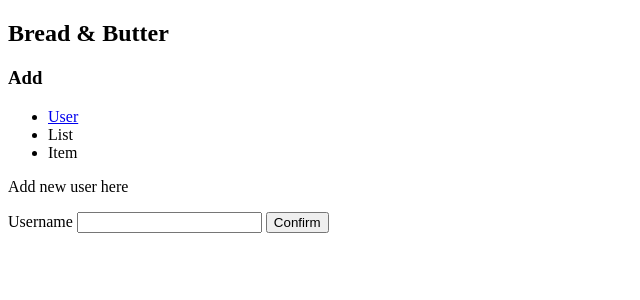
After one commit to davidbujok/grocery_web_app, a Flask app: page /add/user in a window 1280 px wide. The commit adds this page. Shown: the top 300 px of the page, without its empty margins (0-640 px from the left). Run offline with Flask 3, Linux system fonts and the light colour scheme.

Commit message:
Add option to create new user and new list for the user

```diff
--- a/controllers/items_controller.py
+++ b/controllers/items_controller.py
@@ -0,0 +1,3 @@
+from flask import Blueprint, render_template, redirect, request
+
+item_blueprint = Blueprint('items', __name__)
--- a/controllers/users_controllers.py
+++ b/controllers/users_controllers.py
@@ -1,4 +1,4 @@
-from flask import Flask, Blueprint, render_template
+from flask import Flask, Blueprint, render_template, request, redirect, url_for
 from app import db
 from models.user import User
 from models.item import Item
@@ -12,3 +12,42 @@ users_blueprint = Blueprint('users', __name__)
 def home():
     users = db.session.scalars(db.select(User))
     return render_template('index.jinja', users=users)
+
+@users_blueprint.route('/add/user', methods=['GET', 'POST'])
+def add_user():
+
+    if request.method == 'POST':
+        full_name = request.form['fullname']
+        new_user = User(fullname=full_name)
+        db.session.add(new_user)
+        db.session.commit()
+        return redirect(url_for('users.home'))
+
+    return render_template('/users/add_user.jinja')
+
+@users_blueprint.route('/user/<name>')
+def user(name):
+    user_is = db.session.scalar(
+            db.select(User)
+            .where(User.fullname==name)
+            )
+    lists = db.session.execute(
+            db.select(List)
+            ).scalars()
+    # user_lists = db.session.scalars(
+    #             db.select(List)
+    #             .where(List.user_id == user_is.id)
+    #             )
+    # user_lists = db.session.query(List).filter_by(user_id=user_is.id).all()
+    user_lists = user_is.lists
+    return render_template('/users/user.jinja', user=user_is, lists=lists, user_lists=user_lists)
+
+
+@users_blueprint.route('/user/<id>/add_list', methods=['POST', 'GET'])
+def add_list(id):
+    name = request.form['name']
+    budget = request.form['budget']
+    new_list = List(name=name, budget=budget, user_id=id)
+    db.session.add(new_list)
+    db.session.commit()
+    return redirect(url_for('lists.show_list', id=id))
--- a/templates/base.jinja
+++ b/templates/base.jinja
@@ -16,7 +16,7 @@
             <div class="navbar__links">
                 <h3 class="navbar_text">Add</h3>
                 <ul class="navbar__links__list">
-                    <li class="navbar__links_list_item">User</li>
+                    <li class="navbar__links_list_item"><a href="{{ url_for('users.add_user') }}">User</a></li>
                     <li class="navbar__links_list_item">List</li>
                     <li class="navbar__links_list_item">Item</li>
                 </ul>
--- a/templates/index.jinja
+++ b/templates/index.jinja
@@ -5,9 +5,8 @@
     <section class="user">
         <div class="user__list">
         {% for user in users %}
-           <p>{{ user.fullname }}</p>
+           <p><a href="{{ url_for('users.user', name=user.fullname) }}">{{ user.fullname }}</a></p>
         {% endfor %}
-            <h2>Danny Donaldson</h2>
         </div>
 
     </section>
--- /dev/null
+++ b/templates/users/add_user.jinja
@@ -0,0 +1,10 @@
+{% extends 'base.jinja' %}
+
+{% block content %}
+   <p>Add new user here</p>
+   <form action="{{ url_for('users.add_user') }}" method="POST">
+        <label for="fullname">Username</label>
+        <input type="text" name="fullname" id="fullname">
+        <button type="submit">Confirm</button>
+   </form>
+{% endblock content %}
```
Also changed, not shown: seed.py (+3 -13 lines).
